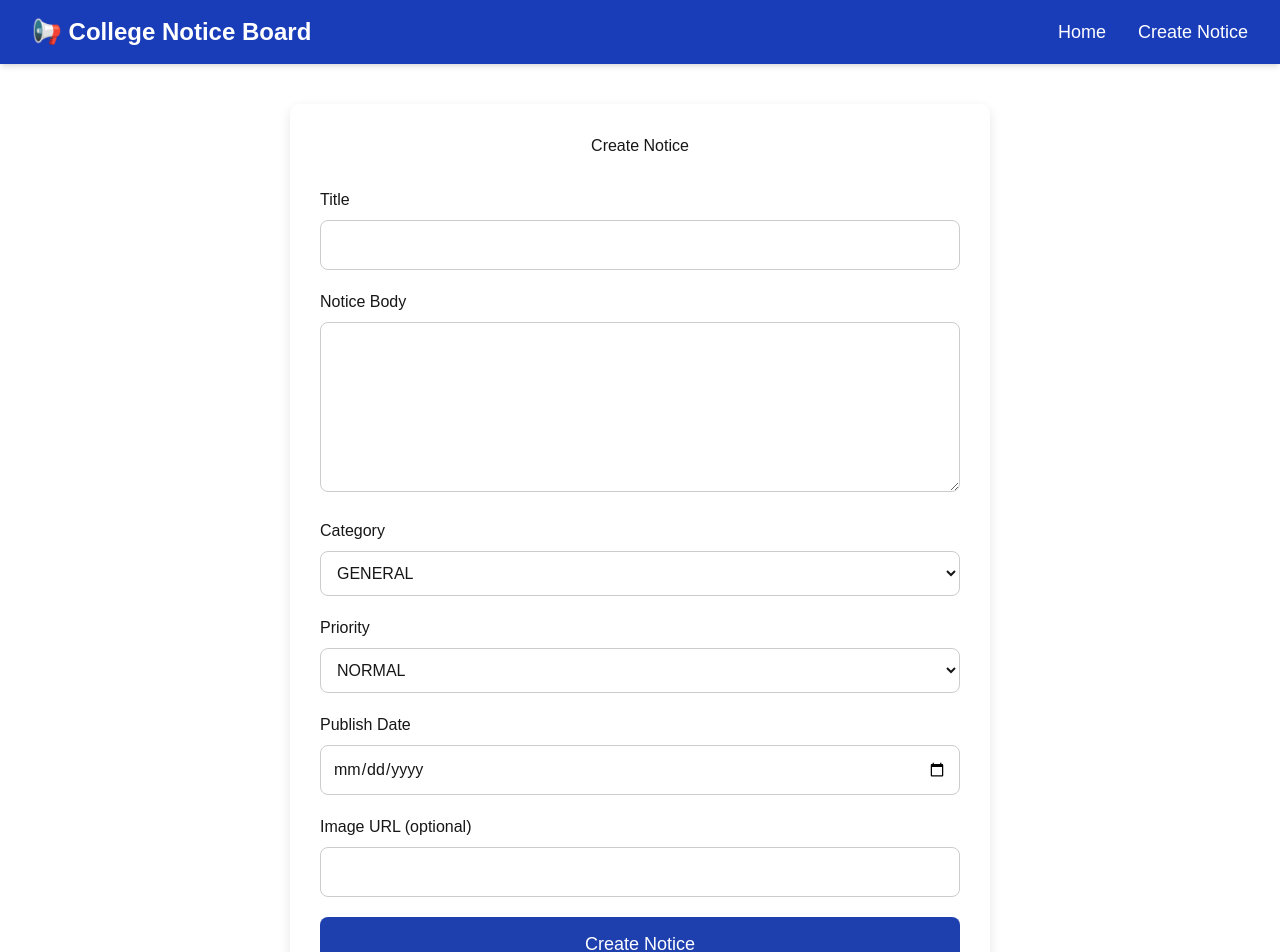
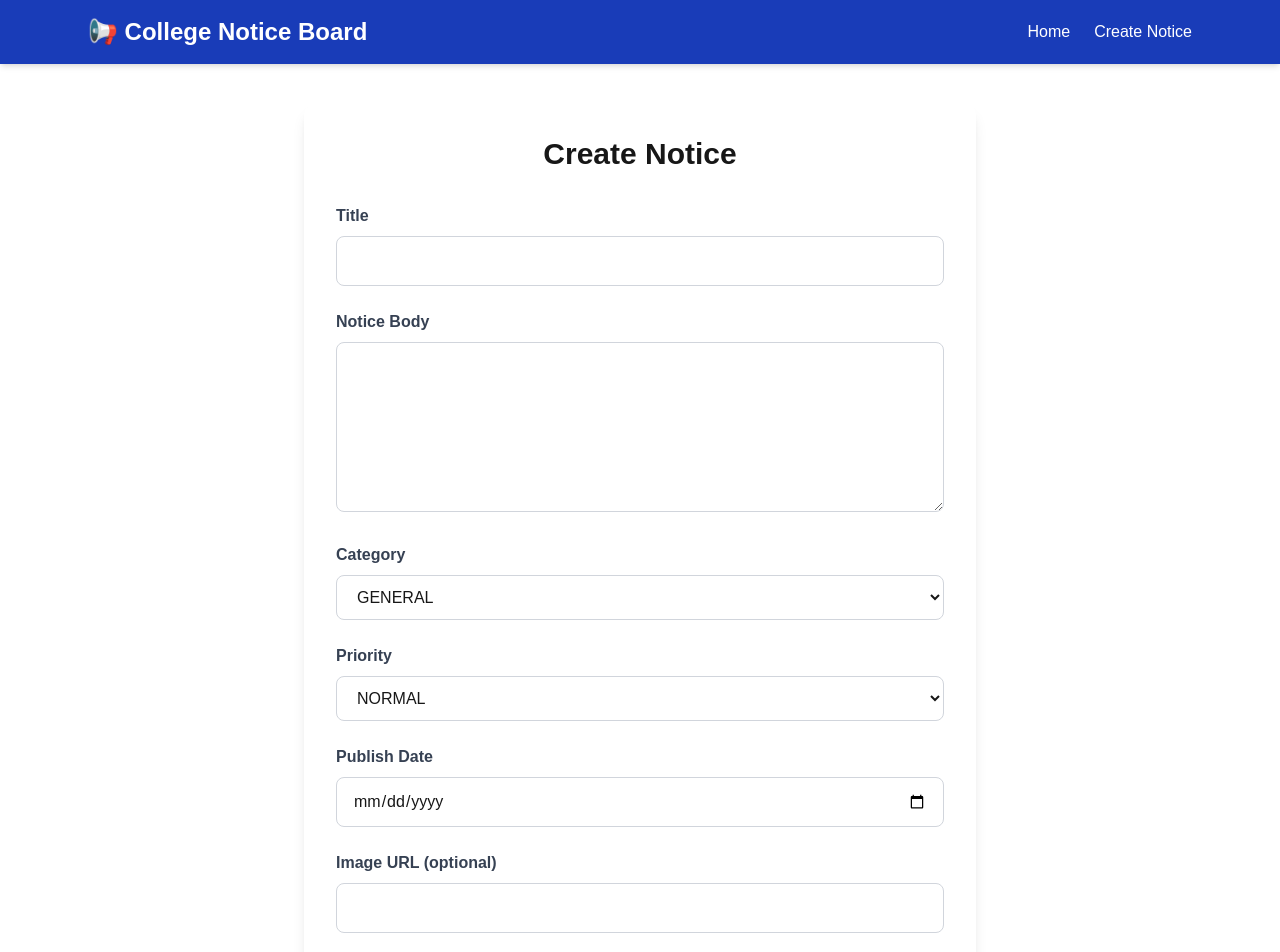
Before and after one commit to adesh-ghodekar/Notice-Board, a Next.js app: page /notices/create in a window 1280 px wide. Shown: the top 952 px of the page. Built offline with nearby package versions, Linux system fonts and the light colour scheme.

Commit message:
Refactor UI with Tailwind CSS and complete CRUD functionality

```diff
--- a/components/Navbar.js
+++ b/components/Navbar.js
@@ -2,31 +2,27 @@ import Link from "next/link";
 
 export default function Navbar() {
   return (
-    <nav className="bg-blue-800 text-white shadow-md">
-      <div className="max-w-7xl mx-auto px-8 py-4 flex justify-between items-center">
-
-        <h1 className="text-2xl font-bold">
+    <nav className="bg-blue-800 shadow-md">
+      <div className="mx-auto flex max-w-6xl items-center justify-between px-6 py-4">
+        <h1 className="text-2xl font-bold text-white">
           📢 College Notice Board
         </h1>
 
-        <div className="flex gap-8 text-lg">
-
+        <div className="flex gap-6">
           <Link
             href="/"
-            className="hover:text-blue-200 transition"
+            className="font-medium text-white transition hover:text-blue-200"
           >
             Home
           </Link>
 
           <Link
             href="/notices/create"
-            className="hover:text-blue-200 transition"
+            className="font-medium text-white transition hover:text-blue-200"
           >
             Create Notice
           </Link>
-
         </div>
-
       </div>
     </nav>
   );
--- a/components/NoticeCard.js
+++ b/components/NoticeCard.js
@@ -2,12 +2,12 @@ import Link from "next/link";
 
 export default function NoticeCard({ notice, handleDelete }) {
   return (
-    <div className="bg-white rounded-xl shadow-md border border-gray-200 p-6 hover:shadow-lg transition-all">
+    <div className="rounded-xl border border-gray-200 bg-white p-6 shadow-md transition hover:shadow-xl">
 
-      <div className="flex justify-between items-start">
+      <div className="flex items-center justify-between">
 
         <span
-          className={`px-4 py-1 rounded-full text-sm font-bold text-white ${
+          className={`rounded-full px-4 py-1 text-sm font-bold text-white ${
             notice.priority === "URGENT"
               ? "bg-red-500"
               : "bg-green-500"
@@ -16,43 +16,43 @@ export default function NoticeCard({ notice, handleDelete }) {
           {notice.priority}
         </span>
 
-        <span className="text-gray-500">
+        <span className="text-sm text-gray-500">
           {new Date(notice.publishDate).toLocaleDateString()}
         </span>
 
       </div>
 
-      <h2 className="text-2xl font-semibold mt-5">
+      <h2 className="mt-5 text-2xl font-bold text-gray-800">
         {notice.title}
       </h2>
 
-      <p className="text-gray-600 mt-3">
+      <p className="mt-3 leading-7 text-gray-600">
         {notice.body}
       </p>
 
       <div className="mt-5">
-
-        <span className="font-semibold">
+        <span className="font-semibold text-gray-700">
           Category:
         </span>{" "}
-        {notice.category}
-
+        <span className="rounded bg-blue-100 px-3 py-1 text-sm font-medium text-blue-700">
+          {notice.category}
+        </span>
       </div>
 
-      <div className="flex gap-4 mt-6">
+      <div className="mt-6 flex gap-4">
 
         <Link
           href={`/notices/edit/${notice.id}`}
-          className="bg-blue-600 hover:bg-blue-700 text-white px-5 py-2 rounded-lg transition"
+          className="rounded-lg bg-blue-600 px-5 py-2 font-medium text-white transition hover:bg-blue-700"
         >
-          Edit
+          ✏️ Edit
         </Link>
 
         <button
           onClick={() => handleDelete(notice.id)}
-          className="bg-red-500 hover:bg-red-600 text-white px-5 py-2 rounded-lg transition"
+          className="rounded-lg bg-red-500 px-5 py-2 font-medium text-white transition hover:bg-red-600"
         >
-          Delete
+          🗑 Delete
         </button>
 
       </div>
--- a/components/NoticeForm.js
+++ b/components/NoticeForm.js
@@ -15,98 +15,99 @@ export default function NoticeForm({
   buttonText,
 }) {
   return (
-    <form onSubmit={onSubmit}>
-      <label>Title</label>
+    <form onSubmit={onSubmit} className="space-y-6">
+      <div>
+        <label className="block mb-2 font-semibold text-gray-700">
+          Title
+        </label>
 
         <input
           type="text"
           value={title}
           onChange={(e) => setTitle(e.target.value)}
           required
-        style={inputStyle}
+          className="w-full rounded-lg border border-gray-300 px-4 py-3 focus:border-blue-600 focus:outline-none focus:ring-2 focus:ring-blue-300"
         />
+      </div>
 
-      <label>Notice Body</label>
+      <div>
+        <label className="block mb-2 font-semibold text-gray-700">
+          Notice Body
+        </label>
 
         <textarea
+          rows={6}
           value={body}
           onChange={(e) => setBody(e.target.value)}
           required
-        rows={6}
-        style={textareaStyle}
+          className="w-full rounded-lg border border-gray-300 px-4 py-3 resize-y focus:border-blue-600 focus:outline-none focus:ring-2 focus:ring-blue-300"
         />
+      </div>
 
-      <label>Category</label>
+      <div>
+        <label className="block mb-2 font-semibold text-gray-700">
+          Category
+        </label>
 
         <select
           value={category}
           onChange={(e) => setCategory(e.target.value)}
-        style={inputStyle}
+          className="w-full rounded-lg border border-gray-300 px-4 py-3 focus:border-blue-600 focus:outline-none focus:ring-2 focus:ring-blue-300"
         >
           <option value="GENERAL">GENERAL</option>
           <option value="EVENT">EVENT</option>
           <option value="EXAM">EXAM</option>
         </select>
+      </div>
 
-      <label>Priority</label>
+      <div>
+        <label className="block mb-2 font-semibold text-gray-700">
+          Priority
+        </label>
 
         <select
           value={priority}
           onChange={(e) => setPriority(e.target.value)}
-        style={inputStyle}
+          className="w-full rounded-lg border border-gray-300 px-4 py-3 focus:border-blue-600 focus:outline-none focus:ring-2 focus:ring-blue-300"
         >
           <option value="NORMAL">NORMAL</option>
           <option value="URGENT">URGENT</option>
         </select>
+      </div>
 
-      <label>Publish Date</label>
+      <div>
+        <label className="block mb-2 font-semibold text-gray-700">
+          Publish Date
+        </label>
 
         <input
           type="date"
           value={publishDate}
           onChange={(e) => setPublishDate(e.target.value)}
           required
-        style={inputStyle}
+          className="w-full rounded-lg border border-gray-300 px-4 py-3 focus:border-blue-600 focus:outline-none focus:ring-2 focus:ring-blue-300"
         />
+      </div>
 
-      <label>Image URL (optional)</label>
+      <div>
+        <label className="block mb-2 font-semibold text-gray-700">
+          Image URL (optional)
+        </label>
 
         <input
           type="text"
           value={image}
           onChange={(e) => setImage(e.target.value)}
-        style={inputStyle}
+          className="w-full rounded-lg border border-gray-300 px-4 py-3 focus:border-blue-600 focus:outline-none focus:ring-2 focus:ring-blue-300"
         />
+      </div>
 
-      <button type="submit" style={buttonStyle}>
+      <button
+        type="submit"
+        className="w-full rounded-lg bg-blue-700 py-3 font-semibold text-white transition hover:bg-blue-800"
+      >
         {buttonText}
       </button>
     </form>
   );
 }
-
-const inputStyle = {
-  width: "100%",
-  padding: "12px",
-  marginTop: "8px",
-  marginBottom: "20px",
-  borderRadius: "8px",
-  border: "1px solid #ccc",
-  fontSize: "16px",
-};
-
-const textareaStyle = {
-  ...inputStyle,
-  resize: "vertical",
-};
-
-const buttonStyle = {
-  width: "100%",
-  background: "#1e40af",
-  color: "white",
-  border: "none",
-  padding: "14px",
-  fontSize: "18px",
-  borderRadius: "8px",
-  cursor: "pointer",
-};
--- a/pages/index.js
+++ b/pages/index.js
@@ -2,7 +2,6 @@ import { useEffect, useState } from "react";
 import NoticeCard from "../components/NoticeCard";
 
 export default function Home() {
-
   const [notices, setNotices] = useState([]);
 
   useEffect(() => {
@@ -12,7 +11,6 @@ export default function Home() {
   }, []);
 
   async function handleDelete(id) {
-
     const confirmDelete = window.confirm(
       "Are you sure you want to delete this notice?"
     );
@@ -24,61 +22,45 @@ export default function Home() {
     });
 
     if (res.ok) {
-
       setNotices((prev) =>
         prev.filter((notice) => notice.id !== id)
       );
-
     } else {
-
       alert("Failed to delete notice.");
-
     }
-
   }
 
   return (
-    <div className="max-w-5xl mx-auto px-6 py-10">
-
-      <h1 className="text-4xl font-bold">
+    <div className="mx-auto max-w-6xl px-6 py-10">
+      <h1 className="text-4xl font-bold text-gray-800">
         College Notice Board
       </h1>
 
-      <p className="mt-3 text-gray-600">
+      <p className="mt-2 text-gray-600">
         Welcome to the College Notice Board System.
       </p>
 
       <hr className="my-8" />
 
-      <h2 className="text-2xl font-semibold">
+      <h2 className="text-2xl font-semibold text-gray-800">
         Latest Notices
       </h2>
 
       {notices.length === 0 ? (
-
-        <p className="mt-6">
+        <p className="mt-6 text-gray-500">
           No notices available.
         </p>
-
       ) : (
-
-        <div className="space-y-8 mt-8">
-
+        <div className="mt-8 space-y-8">
           {notices.map((notice) => (
-
             <NoticeCard
               key={notice.id}
               notice={notice}
               handleDelete={handleDelete}
             />
-
           ))}
-
         </div>
-
       )}
-
     </div>
   );
-
 }
--- a/pages/notices/create.js
+++ b/pages/notices/create.js
@@ -17,11 +17,9 @@ export default function CreateNotice() {
 
     const res = await fetch("/api/notices", {
       method: "POST",
-
       headers: {
         "Content-Type": "application/json",
       },
-
       body: JSON.stringify({
         title,
         body,
@@ -34,7 +32,6 @@ export default function CreateNotice() {
 
     if (res.ok) {
       alert("Notice Created Successfully!");
-
       router.push("/");
     } else {
       alert("Something went wrong.");
@@ -42,22 +39,8 @@ export default function CreateNotice() {
   }
 
   return (
-    <div
-      style={{
-        maxWidth: "700px",
-        margin: "40px auto",
-        padding: "30px",
-        background: "#fff",
-        borderRadius: "10px",
-        boxShadow: "0 4px 12px rgba(0,0,0,0.1)",
-      }}
-    >
-      <h1
-        style={{
-          textAlign: "center",
-          marginBottom: "30px",
-        }}
-      >
+    <div className="mx-auto mt-10 max-w-2xl rounded-xl bg-white p-8 shadow-lg">
+      <h1 className="mb-8 text-center text-3xl font-bold">
         Create Notice
       </h1>
 
--- a/pages/notices/edit/[id].js
+++ b/pages/notices/edit/[id].js
@@ -19,12 +19,12 @@ export default function EditNotice() {
     fetch(`/api/notices/${id}`)
       .then((res) => res.json())
       .then((data) => {
-        setTitle(data.title);
-        setBody(data.body);
-        setCategory(data.category);
-        setPriority(data.priority);
+        setTitle(data.title || "");
+        setBody(data.body || "");
+        setCategory(data.category || "GENERAL");
+        setPriority(data.priority || "NORMAL");
         setPublishDate(
-            data.publishDate ? data.publishDate.split("T")[0] : ""
+          data.publishDate ? data.publishDate.split("T")[0] : ""
         );
         setImage(data.image || "");
       });
@@ -35,11 +35,9 @@ export default function EditNotice() {
 
     const res = await fetch(`/api/notices/${id}`, {
       method: "PUT",
-
       headers: {
         "Content-Type": "application/json",
       },
-
       body: JSON.stringify({
         title,
         body,
@@ -59,22 +57,8 @@ export default function EditNotice() {
   }
 
   return (
-    <div
-      style={{
-        maxWidth: "700px",
-        margin: "40px auto",
-        padding: "30px",
-        background: "#fff",
-        borderRadius: "10px",
-        boxShadow: "0 4px 12px rgba(0,0,0,.1)",
-      }}
-    >
-      <h1
-        style={{
-          textAlign: "center",
-          marginBottom: "30px",
-        }}
-      >
+    <div className="mx-auto mt-10 max-w-2xl rounded-xl bg-white p-8 shadow-lg">
+      <h1 className="mb-8 text-center text-3xl font-bold">
         Edit Notice
       </h1>
 
```
Lines whose indentation alone changed are shown as unchanged.
